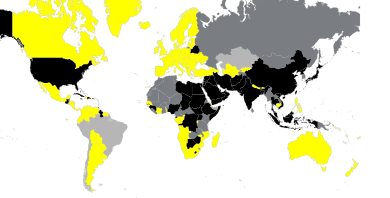
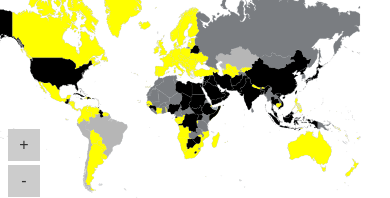
Before and after one commit to amnestywebsite/amnesty-death-penalty, a website: page index.html in a window 390 px wide. Shown: the part 97-295 px from the top of the page. Drawn offline with Linux system fonts and the light colour scheme.

Commit message:
Responsive zoom buttons done properly.

```diff
--- a/css/style.css
+++ b/css/style.css
@@ -180,6 +180,7 @@ small,.milli {
 #map {
   width: 100%;
   display: block;
+  position: relative;
 }
 
 @media screen and (min-width: 40em) {
@@ -479,8 +480,8 @@ small,.milli {
 
 .buttons {
   position: absolute;
-  left: 2rem;
-  bottom: 2rem;
+  left: 0.5rem;
+  bottom: 3rem;
 }
 
 @media screen and (min-width: 40em) {
@@ -488,6 +489,8 @@ small,.milli {
     position: absolute;
     right: 2rem;
     top: 2rem;
+    left: auto;
+    bottom: auto;
   }
 }
 
```
